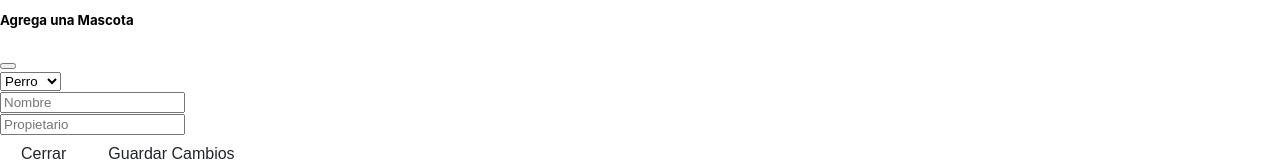
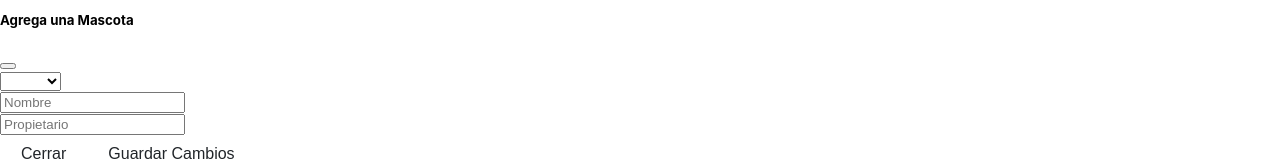
Before and after one commit to cordobacesar29/react-veterinaria, a React (Create React App) app: page / in a window 1280 px wide. Shown: the part 637-798 px from the top of the page. Built offline with nearby package versions, Linux system fonts and the light colour scheme.

Commit message:
detalles en modal

```diff
--- a/src/Pagina.js
+++ b/src/Pagina.js
@@ -2,7 +2,7 @@ import React from "react";
 import { Nav } from './component/Nav/Nav';
 import { ActionMenu } from './component/ActionMenu/ActionMenu';
 import { Table } from './component/Table/Table';
-import { Modal } from './component/Modal';
+import { Modal } from './component/Modal/Modal';
 
 export const Pagina = () => {
     return(
--- a/src/component/Modal.js
+++ b/src/component/Modal/Modal.js
@@ -1,27 +1,16 @@
 import React from 'react';
+import { ModalHeader } from './ModalHeader';
+import { Select } from '../Select/Select';
 
 export const Modal = () => {
     return (
         <div className="modal fade" id="exampleModal" tabIndex="-1" aria-labelledby="exampleModalLabel" aria-hidden="true">
             <div className="modal-dialog">
                 <div className="modal-content">
-                    <div className="modal-header">
-                        <h5 className="modal-title" id="exampleModalLabel">Agrega una Mascota</h5>
-                        <button type="button" className="btn-close" data-bs-dismiss="modal" aria-label="Close"></button>
-                    </div>
+                    <ModalHeader/>
                     <div className="modal-body">
                         <form id="form">
-                            <input type="hidden" id="indice"/>
-                            <div className="row mb-3">
-                                <div className="col">
-                                    <select  defaultValue="Tipo" id="tipo" className="form-select" aria-label="Default select example">
-                                        <option value="Perro">Perro</option>
-                                        <option value="Gato">Gato</option>
-                                        <option value="Pájaro">Pájaro</option>
-                                        <option value="Otro">Otro</option>
-                                    </select>
-                                </div>
-                            </div>
+                            <Select/>
                             <div className="row">
                                 <div className="col">
                                     <input id="input-nombre" type="text" className="form-control" placeholder="Nombre" aria-label="Nombre"/>
--- /dev/null
+++ b/src/component/Modal/ModalHeader.js
@@ -0,0 +1,18 @@
+import React from 'react';
+
+export const ModalHeader = () => {
+    return (
+        <div className="modal-header">
+            <h5 className="modal-title" id="exampleModalLabel">
+                Agrega una Mascota
+            </h5>
+            <button
+                type="button"
+                className="btn-close"
+                data-bs-dismiss="modal"
+                aria-label="Close"
+            >
+            </button>
+        </div>
+    );
+}
--- /dev/null
+++ b/src/component/Select/Select.js
@@ -0,0 +1,22 @@
+import React from 'react';
+
+export const Select = () => {
+    return(
+        <div className="row mb-3">
+            <div className="col">
+                <select
+                    defaultValue="Tipo"
+                    id="tipo"
+                    className="form-select"
+                    aria-label="Default select example"
+                >
+                    <option></option>
+                    <option value="Perro">Perro</option>
+                    <option value="Gato">Gato</option>
+                    <option value="Pájaro">Pájaro</option>
+                    <option value="Otro">Otro</option>
+                </select>
+            </div>
+        </div>
+    )
+}
```
Also changed, not shown: src/component/Modal/Modal.css (added).
